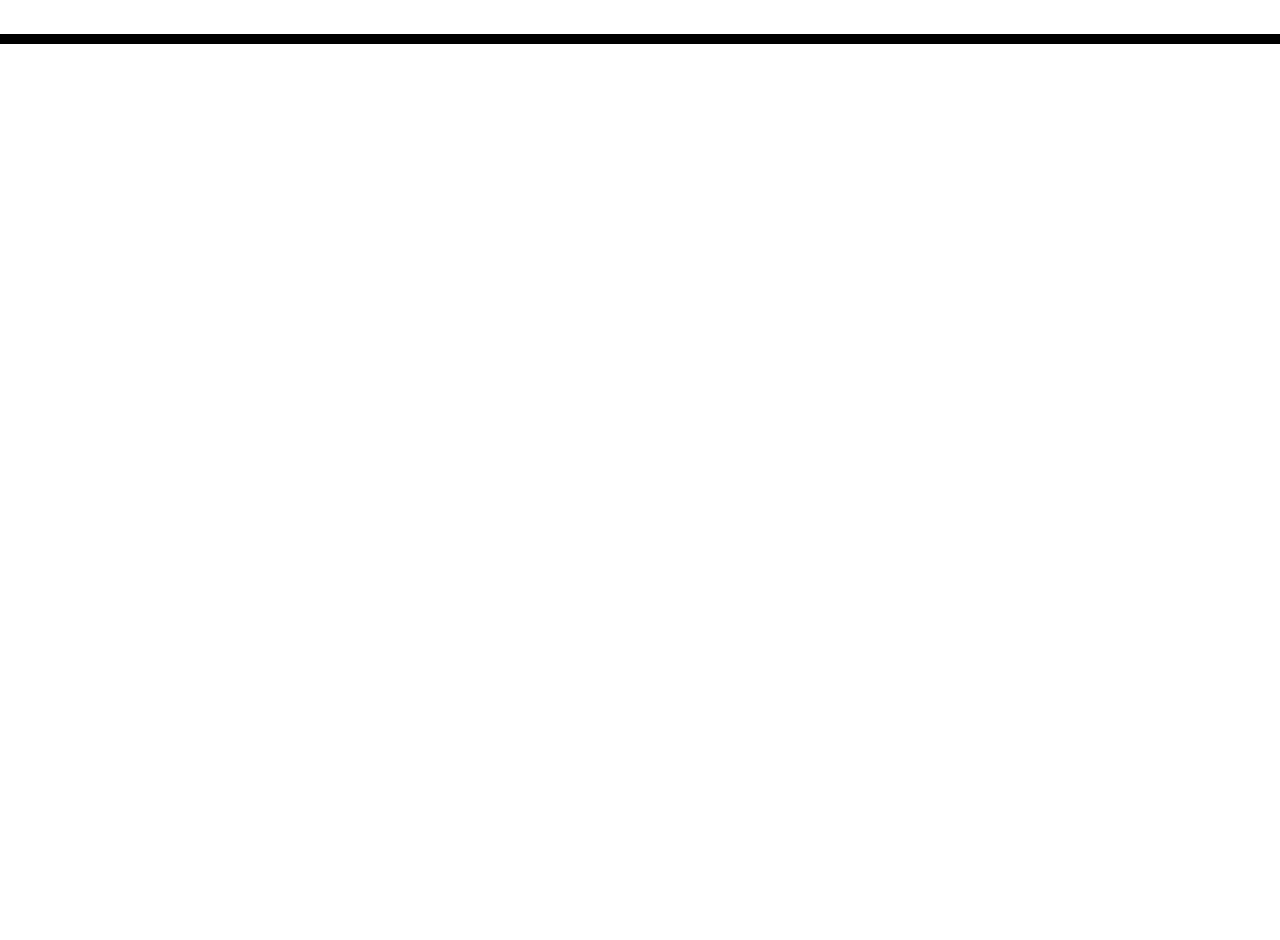
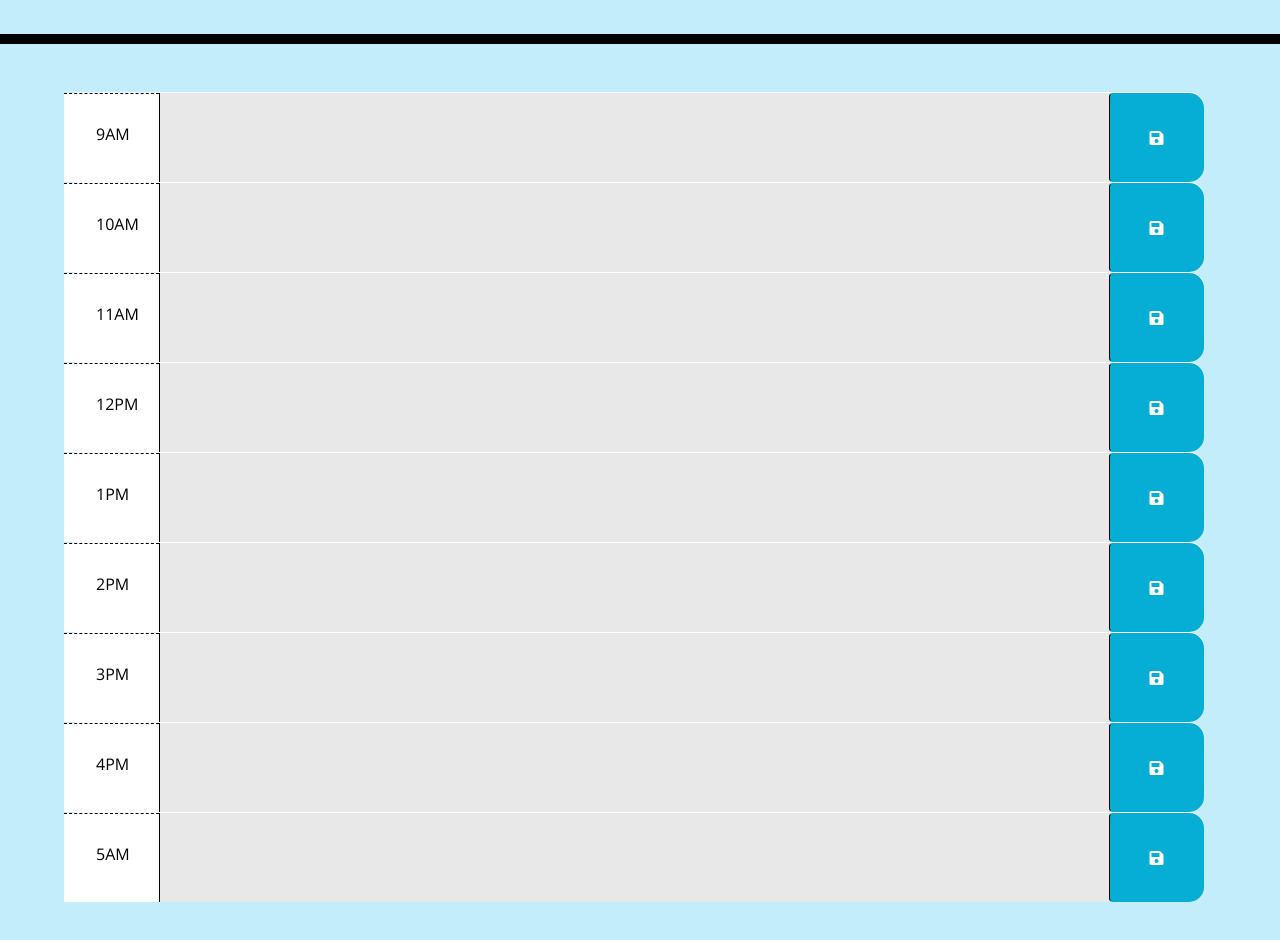
Before and after one commit to chriskeno95/work-diary, a plain HTML site: page starter/index.html in a window 1280 px wide. Shown: the part 260-1200 px from the top of the page. Before the commit the page ends 800 px from the top, so only its background shows below. Drawn offline with nearby package versions, Linux system fonts and the light colour scheme.

Commit message:
added some styling and rest of the rows. also created the function for displaying notification

```diff
--- a/starter/index.html
+++ b/starter/index.html
@@ -34,7 +34,81 @@
       <p id="currentDay" class="lead"></p>
     </header>
     <div class="container">
+      <!--save notification-->
+      <section id="notification" class="hide">Your Event Has Been Saved</section>
       <!-- Timeblocks go here -->
+      <section id="9am" class="row time-block">
+        <section class="col-md-1 hour">
+          9AM</section>
+        <textarea class="col-md-10 description"></textarea>
+        <button class="btn col-md-1 saveEvent">
+          <i class="fas fa-save"></i>
+        </button>
+      </section>
+
+      <section id="10am" class="row time-block">
+        <section class="col-md-1 hour">10AM</section>
+        <textarea class="col-md-10 description"></textarea>
+        <button class="btn col-md-1 saveEvent">
+          <i class="fas fa-save"></i>
+        </button>
+      </section>
+
+      <section id="11am" class="row time-block">
+        <section class="col-md-1 hour">11AM</section>
+        <textarea class="col-md-10 description"></textarea>
+        <button class="btn col-md-1 saveEvent">
+          <i class="fas fa-save"></i>
+        </button>
+      </section>
+
+      <section id="12am" class="row time-block">
+        <section class="col-md-1 hour">12PM</section>
+        <textarea class="col-md-10 description"></textarea>
+        <button class="btn col-md-1 saveEvent">
+          <i class="fas fa-save"></i>
+        </button>
+      </section>
+
+      <section id="1pm" class="row time-block">
+        <section class="col-md-1 hour">1PM</section>
+        <textarea class="col-md-10 description"></textarea>
+        <button class="btn col-md-1 saveEvent">
+          <i class="fas fa-save"></i>
+        </button>
+      </section>
+
+      <section id="2pm" class="row time-block">
+        <section class="col-md-1 hour">2PM</section>
+        <textarea class="col-md-10 description"></textarea>
+        <button class="btn col-md-1 saveEvent">
+          <i class="fas fa-save"></i>
+        </button>
+      </section>
+
+      <section id="3pm" class="row time-block">
+        <section class="col-md-1 hour">3PM</section>
+        <textarea class="col-md-10 description"></textarea>
+        <button class="btn col-md-1 saveEvent">
+          <i class="fas fa-save"></i>
+        </button>
+      </section>
+
+      <section id="4pm" class="row time-block">
+        <section class="col-md-1 hour">4PM</section>
+        <textarea class="col-md-10 description"></textarea>
+        <button class="btn col-md-1 saveEvent">
+          <i class="fas fa-save"></i>
+        </button>
+      </section>
+
+      <section id="5pm" class="row time-block">
+        <section class="col-md-1 hour">5AM</section>
+        <textarea class="col-md-10 description"></textarea>
+        <button class="btn col-md-1 saveEvent">
+          <i class="fas fa-save"></i>
+        </button>
+      </section>
     </div>
 
     <script src="https://cdnjs.cloudflare.com/ajax/libs/jquery/3.2.1/jquery.min.js"></script>
--- a/starter/javascript.js
+++ b/starter/javascript.js
@@ -7,6 +7,11 @@
 
 //step 4 : Allow a user to enter an event when they click a timeblock and allow them to save the value to local storage
 
+//creating an array of timestamps that i will try and create rows for - this will contain the time, a type box and a save button
+let notification = $('#notification');
+let saveEvent = $(".saveEvent");
+let diary = $(".container");
+let input = $(".description");
 let currentDay = $("#currentDay");
 // code to add date and time to currentDayID
 var today = moment();
@@ -15,3 +20,12 @@ var today = moment();
 window.setInterval(function () {
     currentDay.html(moment().format("dddd, D MMMM YYYY, h:mm:ss a"))
 }, 1000);
+
+
+//function to display notification
+saveEvent.on("click", function(){
+    notification.removeClass("hide");
+    setTimeout(function(){
+    notification.addClass("hide");
+},2000)
+})
--- a/starter/style.css
+++ b/starter/style.css
@@ -2,7 +2,13 @@ body {
   font-family: 'Open Sans', sans-serif;
   font-size: 16px;
   line-height: 1;
+  background-color: #c4edfc;
 }
+
+.container {
+  margin: 3em 4em;
+}
+
 
 textarea {
   background: transparent;
@@ -25,14 +31,22 @@ textarea {
   white-space: pre-wrap;
 }
 
+#notification {
+  text-align: center;
+  padding: 1em;
+}
+
+.hide{
+  display: none;
+}
 .time-block {
   text-align: center;
   border-radius: 15px;
-}
+  background-color: rgb(233, 232, 232);
+  }
 
 .row {
-  white-space: pre-wrap;
-  height: 80px;
+  height: 90px;
   border-top: 1px solid white;
 }
 
@@ -40,6 +54,7 @@ textarea {
   background-color: #ffffff;
   color: #000000;
   border-top: 1px dashed #000000;
+  padding: 2em;
 }
 
 .past {
@@ -57,15 +72,16 @@ textarea {
   color: white;
 }
 
-.saveBtn {
+.saveEvent {
   border-left: 1px solid black;
   border-top-right-radius: 15px;
   border-bottom-right-radius: 15px;
   background-color: #06aed5;
   color: white;
+
 }
 
-.saveBtn i:hover {
+.saveEvent i:hover {
   font-size: 20px;
   transition: all 0.3s ease-in-out;
 }
```
